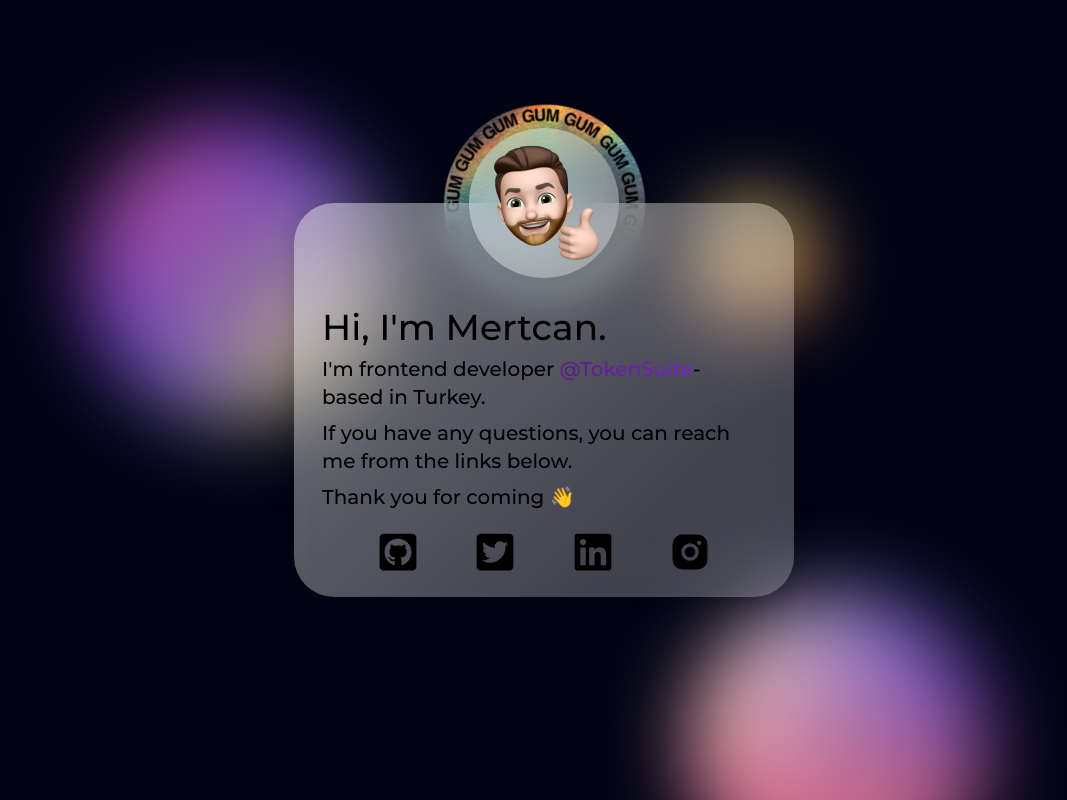
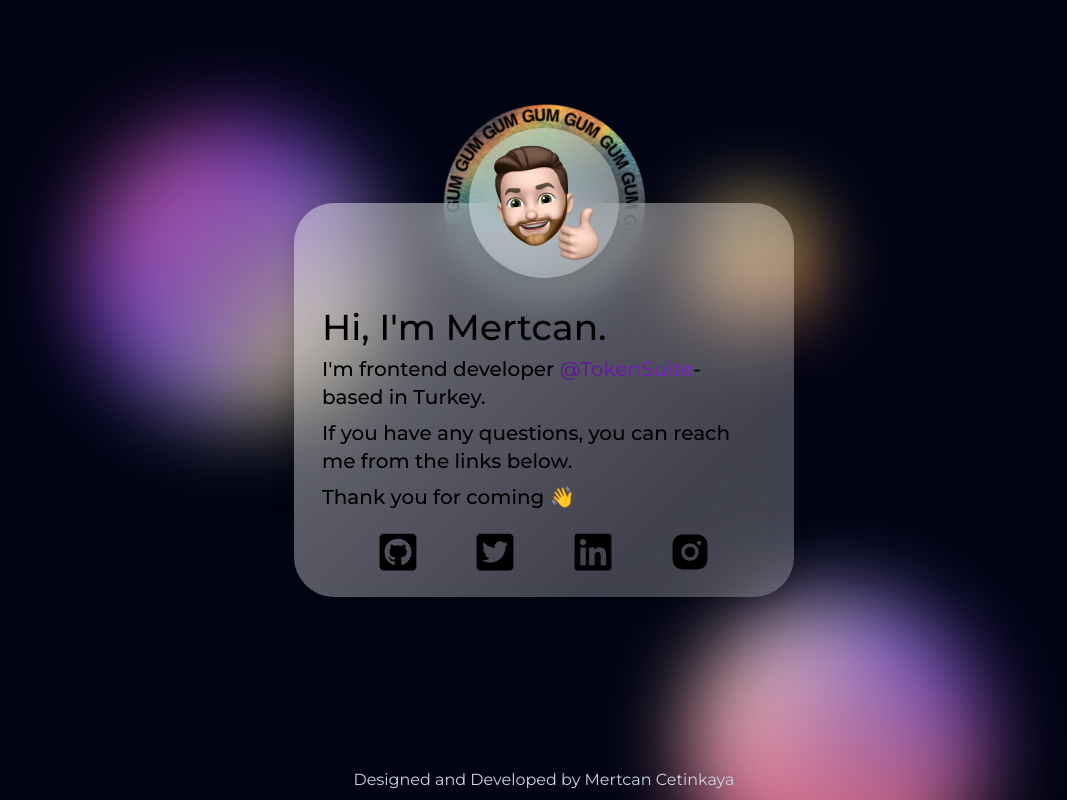
Before and after one commit to mertcancet/personal-website, a Next.js app: page / in a window 1280 px wide. Shown: the whole page, without its empty margins (96-1163 px from the left). Built offline with nearby package versions, Linux system fonts and the light colour scheme.

Commit message:
add foter and title

```diff
--- /dev/null
+++ b/src/components/footer/index.tsx
@@ -0,0 +1,11 @@
+import React from 'react';
+
+const Footer = () => {
+  return (
+    <div className="font-montserrat text-slate-300 text-md bottom-2 absolute flex justify-center w-full text-center">
+      Designed and Developed by Mertcan Cetinkaya
+    </div>
+  );
+};
+
+export default Footer;
--- a/src/components/index.ts
+++ b/src/components/index.ts
@@ -1,4 +1,5 @@
 export { default as Card } from './card';
+export { default as Footer } from './footer';
 export { default as Layout } from './layout';
 export { default as PersonalInfo } from './personal-info';
 export { default as PersolnalInfoContent } from './personal-info-content';
--- a/src/components/layout.tsx
+++ /dev/null
@@ -1,11 +0,0 @@
-import React from 'react';
-
-const Layout: React.FC = ({ children }) => {
-  return (
-    <div className="relative overflow-hidden min-h-screen bg-[#020414]">
-      <div className="w-full h-full">{children}</div>
-    </div>
-  );
-};
-
-export default Layout;
--- /dev/null
+++ b/src/components/layout/index.tsx
@@ -0,0 +1,21 @@
+import React from 'react';
+import Head from 'next/head';
+
+import Footer from '../footer';
+
+const Layout: React.FC = ({ children }) => {
+  return (
+    <div>
+      <Head>
+        <title>Mertcan Cetinkaya | Front end Developer</title>
+        <meta name="viewport" content="initial-scale=1.0, width=device-width" />
+      </Head>
+      <div className="relative overflow-hidden min-h-screen bg-[#020414]">
+        <div className="w-full h-full">{children}</div>
+        <Footer />
+      </div>
+    </div>
+  );
+};
+
+export default Layout;
```
